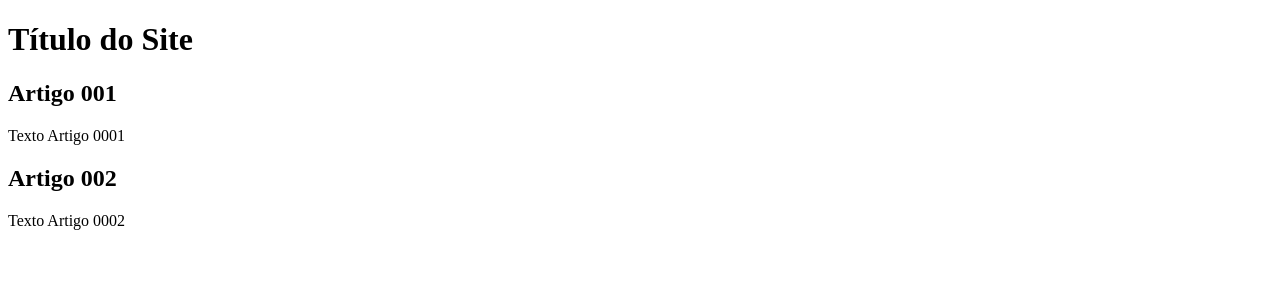
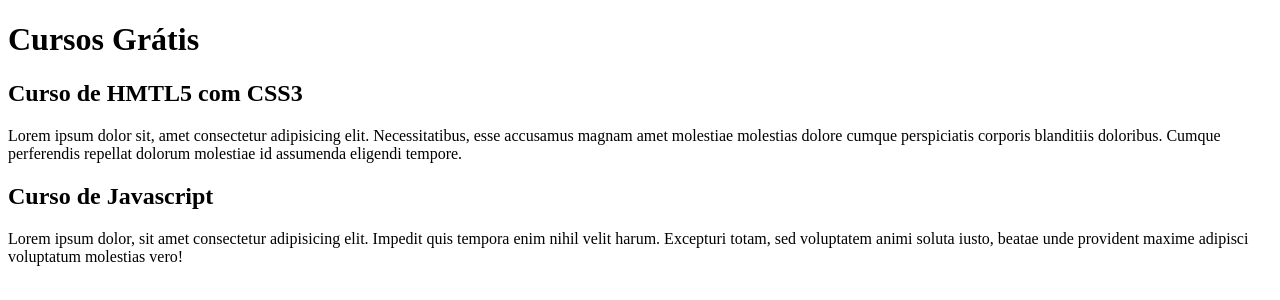
Before and after one commit to RogerioCostaDF/Projeto-site, a plain HTML site: page index.html in a window 1280 px wide. Drawn offline with Linux system fonts and the light colour scheme.

Commit message:
Update index.html

```diff
--- a/index.html
+++ b/index.html
@@ -8,15 +8,15 @@
 <body>
     <main>
         <header>
-            <h1>Título do Site</h1>
+            <h1>Cursos Grátis</h1>
         </header>
         <article>
-            <h2>Artigo 001</h2>
-            <p>Texto Artigo 0001</p>
+            <h2>Curso de HMTL5 com CSS3</h2>
+            <p>Lorem ipsum dolor sit, amet consectetur adipisicing elit. Necessitatibus, esse accusamus magnam amet molestiae molestias dolore cumque perspiciatis corporis blanditiis doloribus. Cumque perferendis repellat dolorum molestiae id assumenda eligendi tempore.</p>
         </article>
         <article>
-            <h2>Artigo 002</h2>
-            <p>Texto Artigo 0002</p>
+            <h2>Curso de Javascript</h2>
+            <p>Lorem ipsum dolor, sit amet consectetur adipisicing elit. Impedit quis tempora enim nihil velit harum. Excepturi totam, sed voluptatem animi soluta iusto, beatae unde provident maxime adipisci voluptatum molestias vero!</p>
         </article>
     </main>
 </body>
```
